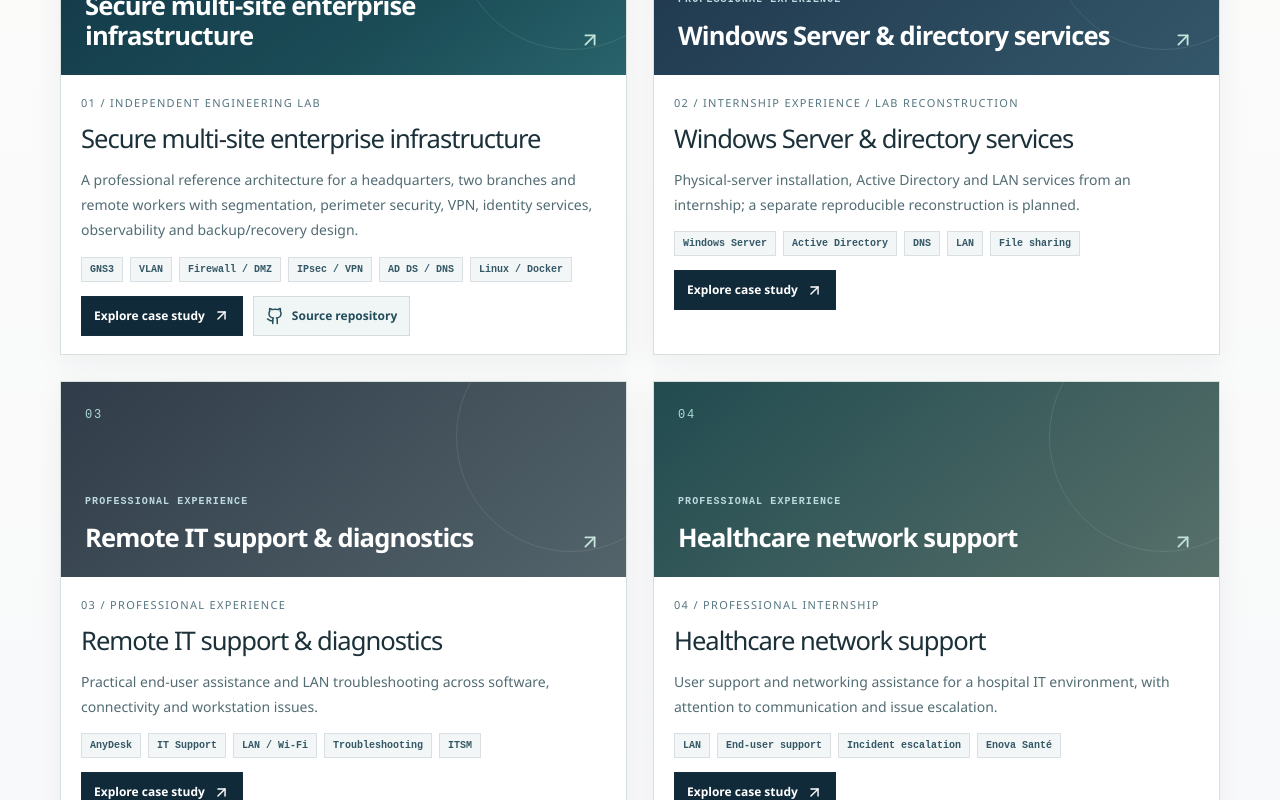
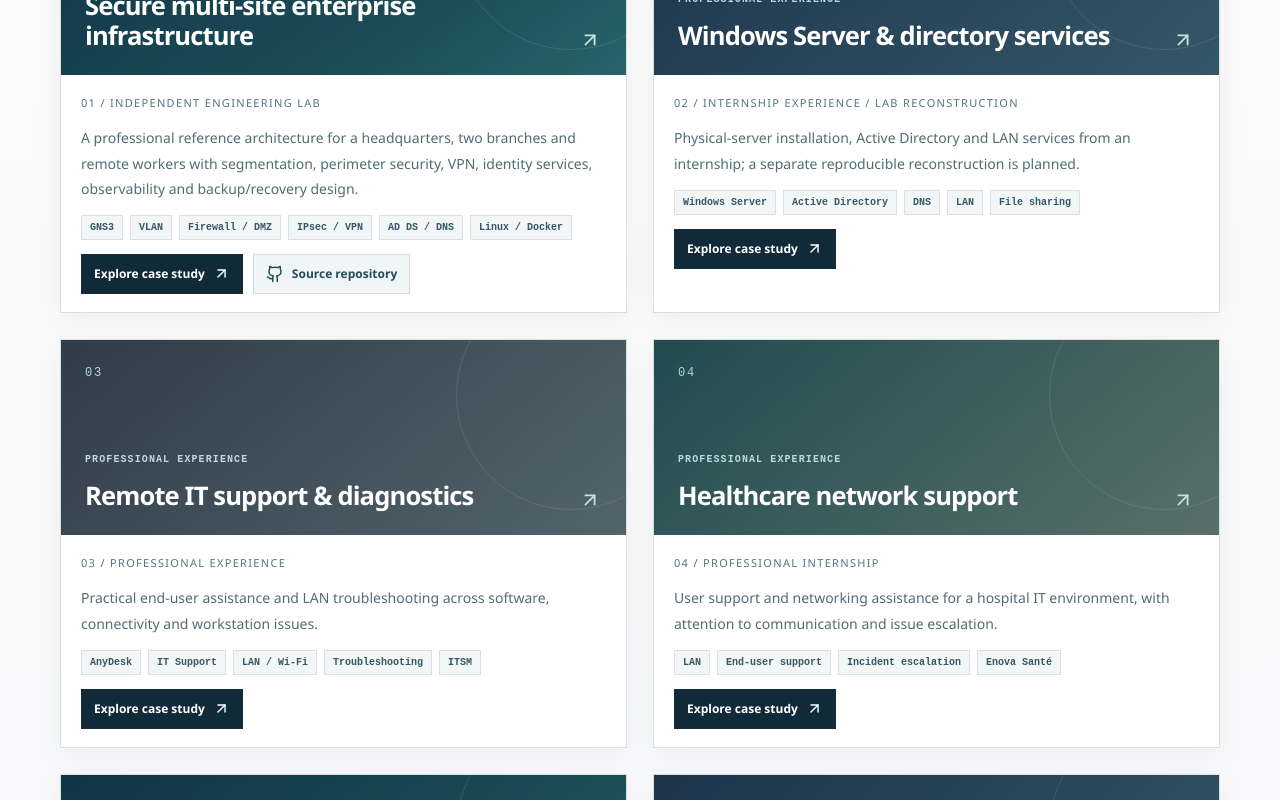
Before and after one commit to tahazitan/taha-zitane-portfolio, a Next.js app: page / in a window 1280 px wide. Shown: the part 4000-4800 px from the top of the page. Built offline with nearby package versions, Linux system fonts and the light colour scheme.

Commit message:
Remove repeated case-study titles from project cards; let each case cover lead with one clear heading

```diff
--- a/src/components/ProjectExplorer.tsx
+++ b/src/components/ProjectExplorer.tsx
@@ -35,7 +35,7 @@ export default function ProjectExplorer({locale,projects}:{locale:Locale;project
   {matches.length?<div className="work-cards">{matches.map((p,i)=><article className="work-card" key={p.slug}>
      <Link className="work-card-art work-art-editorial" href={projectPath(locale,p.slug)} aria-label={`${t.study}: ${p.title}`}><span className="editorial-project-no">{p.number}</span><div className="editorial-project-body"><small>{p.statusKind==='historical'?(locale==='fr'?'EXPÉRIENCE PROFESSIONNELLE':locale==='ar'?'خبرة مهنية':'PROFESSIONAL EXPERIENCE'):(locale==='fr'?'ÉTUDE TECHNIQUE':locale==='ar'?'دراسة تقنية':'ENGINEERING CASE STUDY')}</small><strong>{p.title}</strong></div><span className="editorial-project-arrow"><ArrowUpRight size={22}/></span></Link>
      <div className="work-card-copy"><div className="work-card-meta"><span>{p.number} / {p.type}</span></div>
-       <h3><Link href={projectPath(locale,p.slug)}>{p.title}</Link></h3><p>{p.summary}</p>
+       <p className="work-card-summary">{p.summary}</p>
        <div className="work-tags">{p.tech.slice(0,6).map(tag=><span key={tag}>{tag}</span>)}</div>
        <div className="work-card-actions"><Link className="work-primary-action" href={projectPath(locale,p.slug)}>{t.study}<ArrowUpRight size={17}/></Link>{p.link&&<a className="work-secondary-action" href={p.link} target="_blank" rel="noopener noreferrer" aria-label={`${t.repo}: ${p.title}`}><Github size={18}/><span>{t.repo}</span></a>}</div>
      </div>
```
